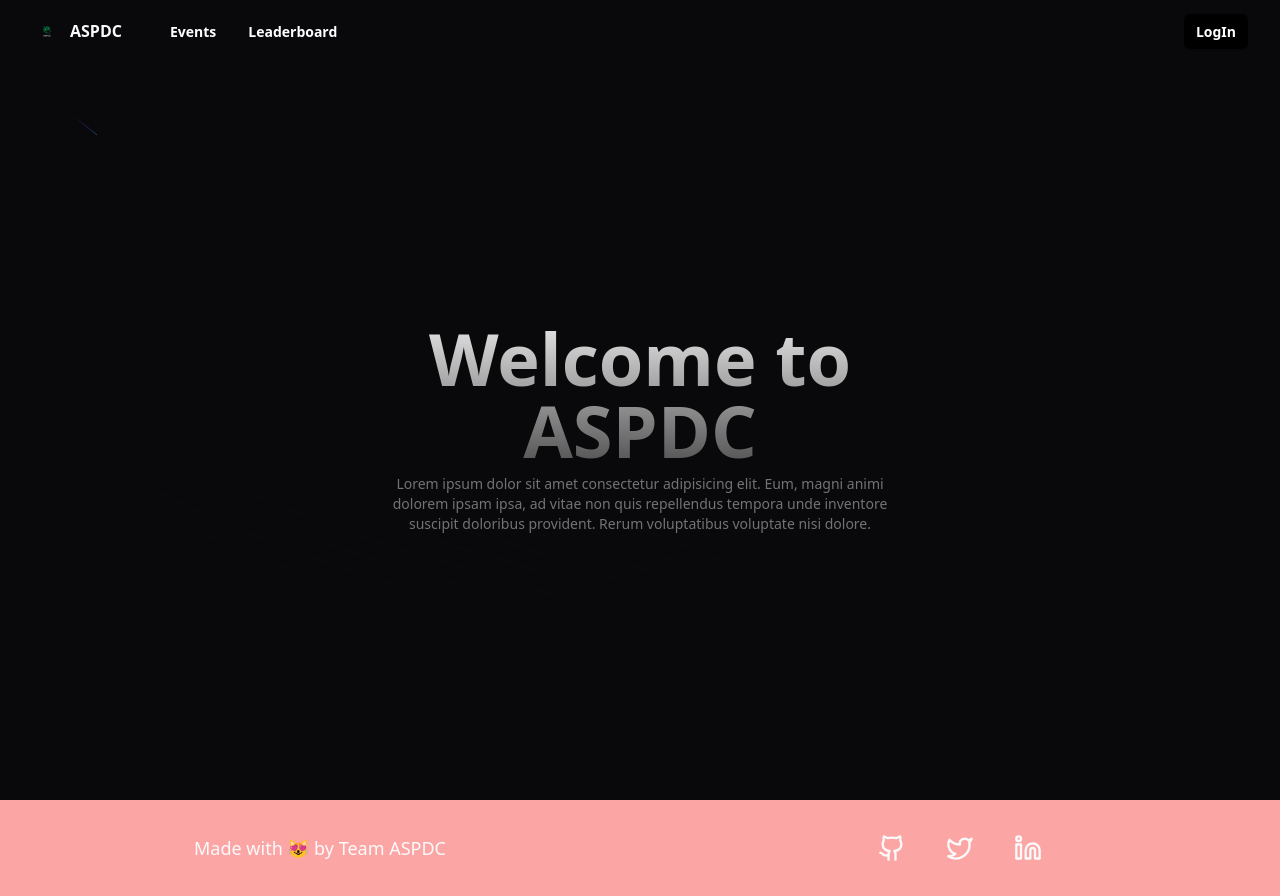
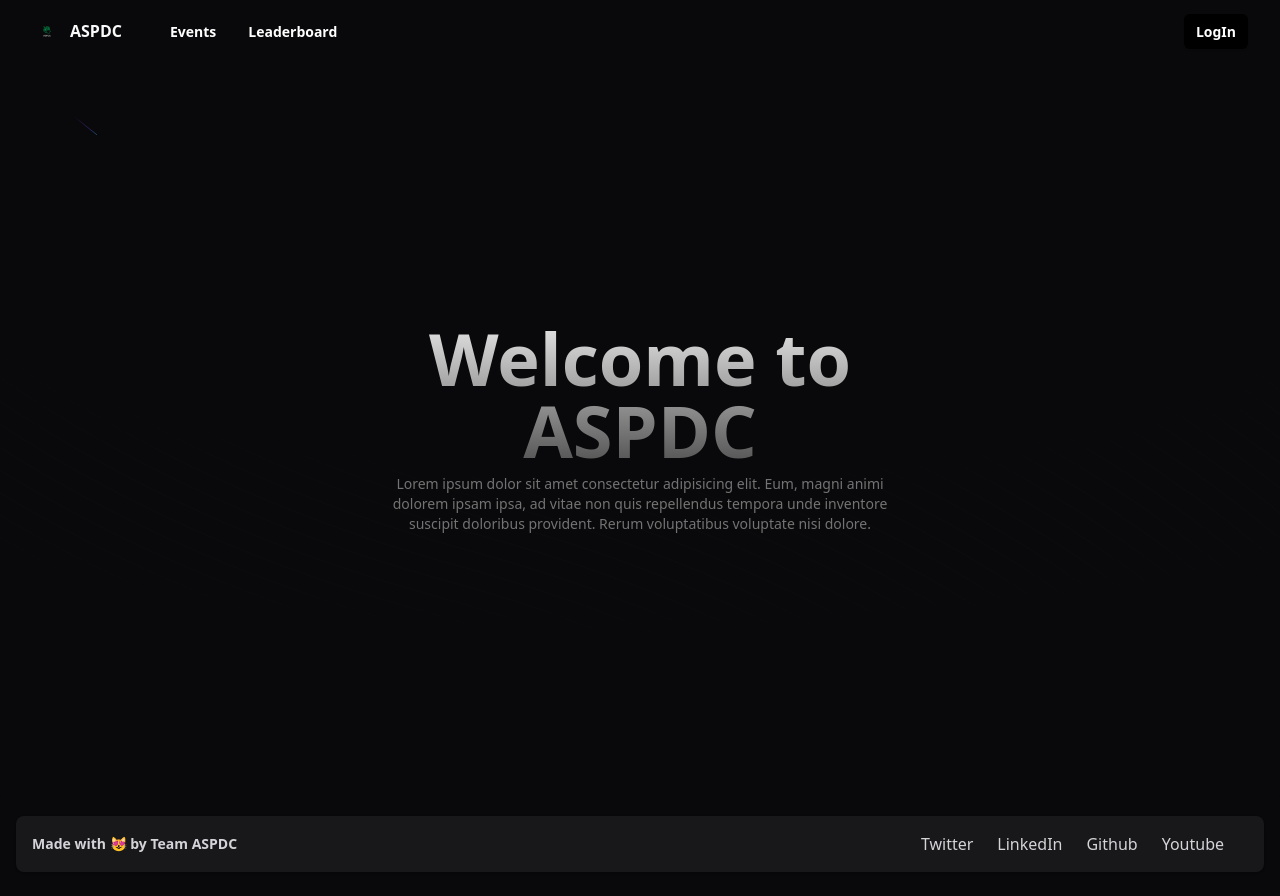
Before and after one commit to ni3rav/aspdc-web, a Next.js app: page / in a window 1280 px wide. Built offline with nearby package versions, Linux system fonts and the light colour scheme.

Commit message:
footer revamped

```diff
--- a/src/components/Footer.tsx
+++ b/src/components/Footer.tsx
@@ -1,25 +1,45 @@
 import React from "react";
-import { Github, Linkedin, Twitter } from "lucide-react";
 import Link from "next/link";
 
 const Footer = () => {
+  const footerLinks = [
+    {
+      title: "Twitter",
+      href: "https://x.com/aspdc_club",
+    },
+    {
+      title: "LinkedIn",
+      href: "https://www.linkedin.com/company/adani-student-programming-and-development-club/ ",
+    },
+    {
+      title: "Github",
+      href: "https://github.com/aspdc",
+    },
+    {
+      title: "Youtube",
+      href: "https://www.youtube.com/@clubaspd",
+    },
+  ];
+
   return (
-    <div className=" bg-red-300 flex flex-row items-center justify-center flex-wrap h-24">
-      <div className="flex flex-wrap items-center justify-center h-1/3 w-1/2 text-lg">
-        Made with 😻 by Team ASPDC
+    <section className="m-4 rounded-lg shadow bg-zinc-900">
+      <div className="mx-auto w-full max-w-screen-xl p-4 md:flex md:items-center md:justify-between">
+        <span className="text-sm sm:text-center text-zinc-300 font-bold">
+          Made with 😻 by Team ASPDC
+        </span>
+        <ul className="mt-3 flex flex-wrap items-center text-md font-medium sm:mt-0 text-zinc-300">
+          {footerLinks.map((item) => {
+            return (
+              <li key={item.title}>
+                <Link href={item.href} className="me-4 hover:text-zinc-600 md:me-6 transition-all ease-in-out duration-100">
+                  {item.title}
+                </Link>
+              </li>
+            );
+          })}
+        </ul>
       </div>
-      <div className="flex flex-wrap items-center gap-10 justify-center h-2/3 w-1/2 text-lg">
-        <Link href="https://github.com/aspdc">
-          <Github size={28} />
-        </Link>
-        <Link href="https://x.com/aspdc_club">
-          <Twitter size={28} />
-        </Link>
-        <Link href="https://www.linkedin.com/company/adani-student-programming-and-development-club/">
-          <Linkedin size={28} />
-        </Link>
-      </div>
-    </div>
+    </section>
   );
 };
 
```
